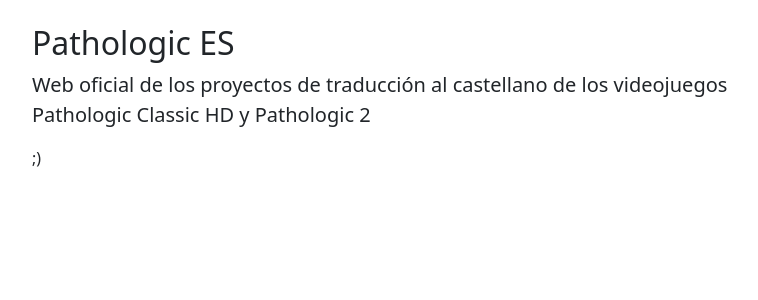
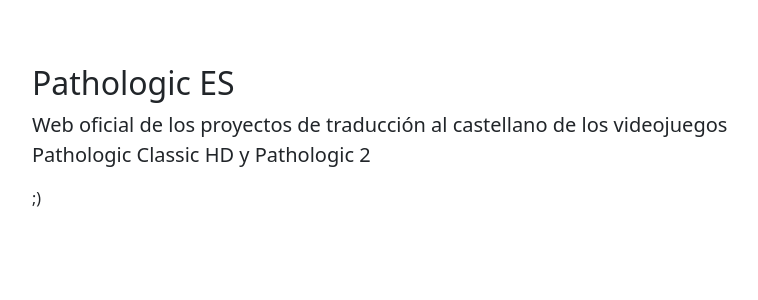
Before and after one commit to pathologic-es/pathologic-es.github.io, a Jekyll site: the page built from index.html, in a window 1280 px wide. Shown: the top 300 px of the page, without its empty margins (240-998 px from the left). Built offline with Jekyll 4.4.1, drawn with Linux system fonts in a browser that asks for light colours.

Commit message:
Update styles.css

```diff
--- a/assets/styles.css
+++ b/assets/styles.css
@@ -1 +1 @@
-body.default { padding-top: 1.5rem !important; padding-bottom: 1.5rem !important; }
+body.default { margin: 5% auto; }
```
